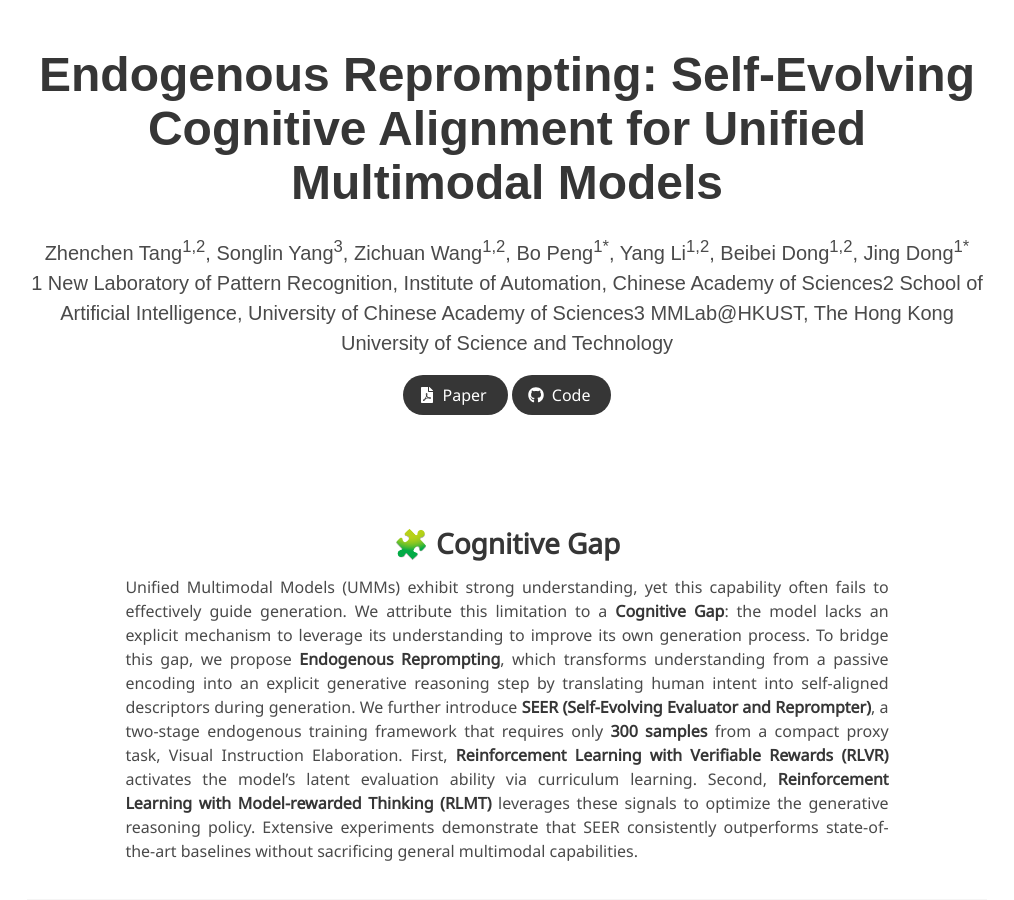
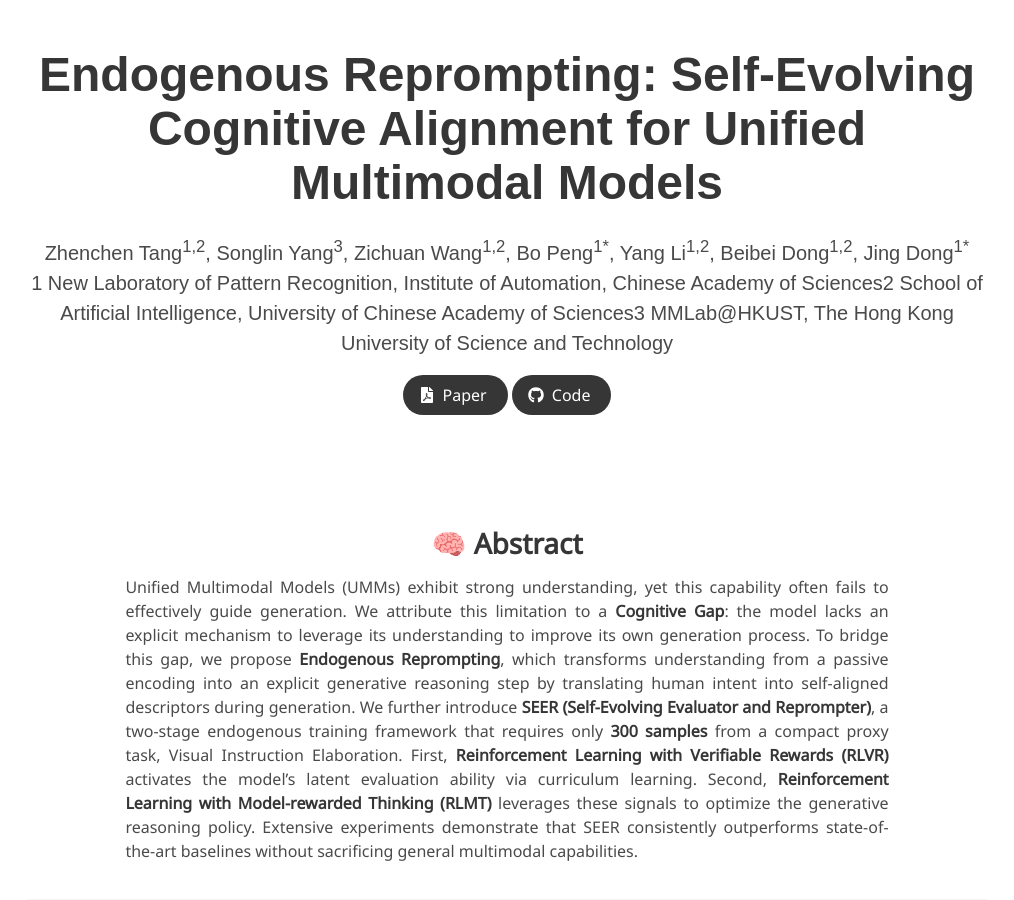
Before and after one commit to 2kxx/SEER.github.io, a Jekyll site: the page built from index.md, in a window 1280 px wide and 900 px high. Shown: the whole window, without its empty margins (133-1147 px from the left). Built offline with Jekyll 4.4.1, drawn with Linux system fonts in a browser that asks for light colours; some web fonts are replaced.

Commit message:
Update index.md

```diff
--- a/index.md
+++ b/index.md
@@ -14,7 +14,7 @@ paper: "https://arxiv.org/pdf/xxx.pdf"
 code: "https://github.com/2kxx/SEER"
 ---
 
-<h2 class="has-text-centered">🧩 Cognitive Gap</h2>
+<h2 class="has-text-centered">🧠 Abstract</h2>
 
 <div class="columns is-centered">
   <div class="column is-four-fifths">
@@ -37,7 +37,7 @@ Extensive experiments demonstrate that SEER consistently outperforms state-of-th
 
 ---
 
-## 🧩 Cognitive Gap
+<h2 class="has-text-centered">🧩 Cognitive Gap</h2>
 
 <div class="columns is-centered">
   <div class="column is-three-quarters has-text-centered">
@@ -50,7 +50,7 @@ Extensive experiments demonstrate that SEER consistently outperforms state-of-th
 
 ---
 
-## ⚙️ SEER Framework
+<h2 class="has-text-centered">⚙️ SEER Framework</h2>
 
 <div class="columns is-centered">
   <div class="column is-four-fifths has-text-centered">
@@ -63,7 +63,7 @@ Extensive experiments demonstrate that SEER consistently outperforms state-of-th
 
 ---
 
-## 🔁 Endogenous Reprompting Mechanism
+<h2 class="has-text-centered">🔁 Endogenous Reprompting Mechanism</h2>
 
 <div class="columns is-centered">
 
@@ -85,7 +85,7 @@ Extensive experiments demonstrate that SEER consistently outperforms state-of-th
 
 ---
 
-## 🎯 Qualitative Results
+<h2 class="has-text-centered">🎯 Qualitative Results</h2>
 
 <div class="columns is-centered">
   <div class="column is-four-fifths has-text-centered">
```
